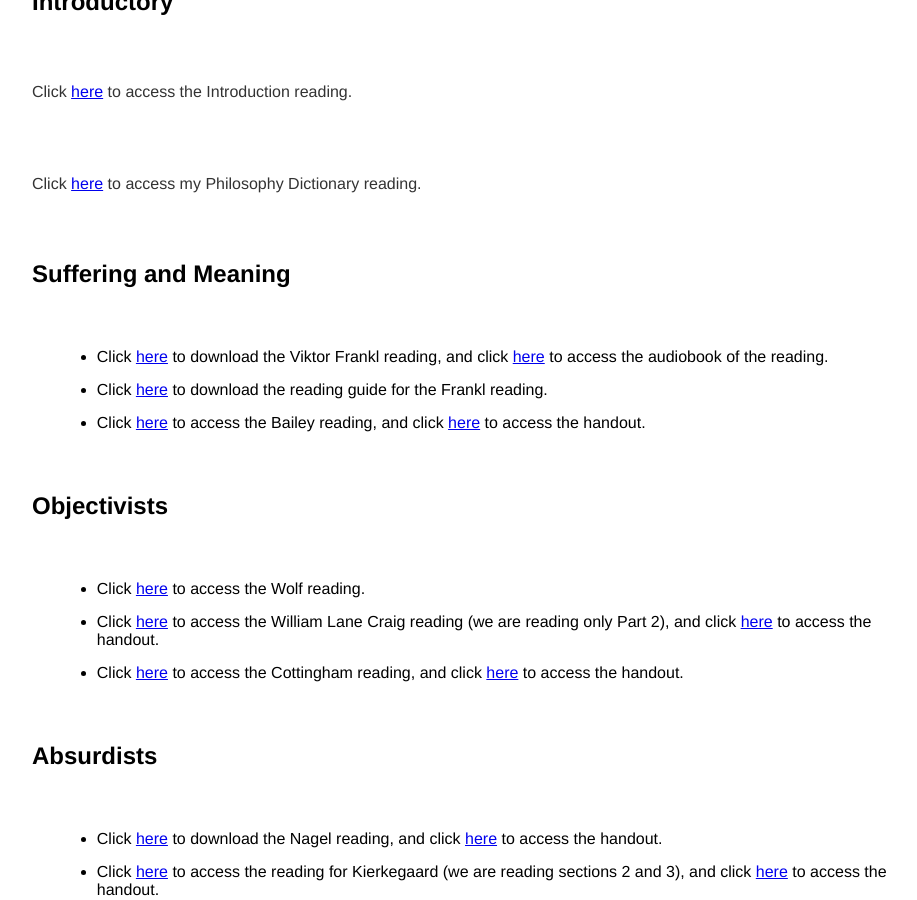
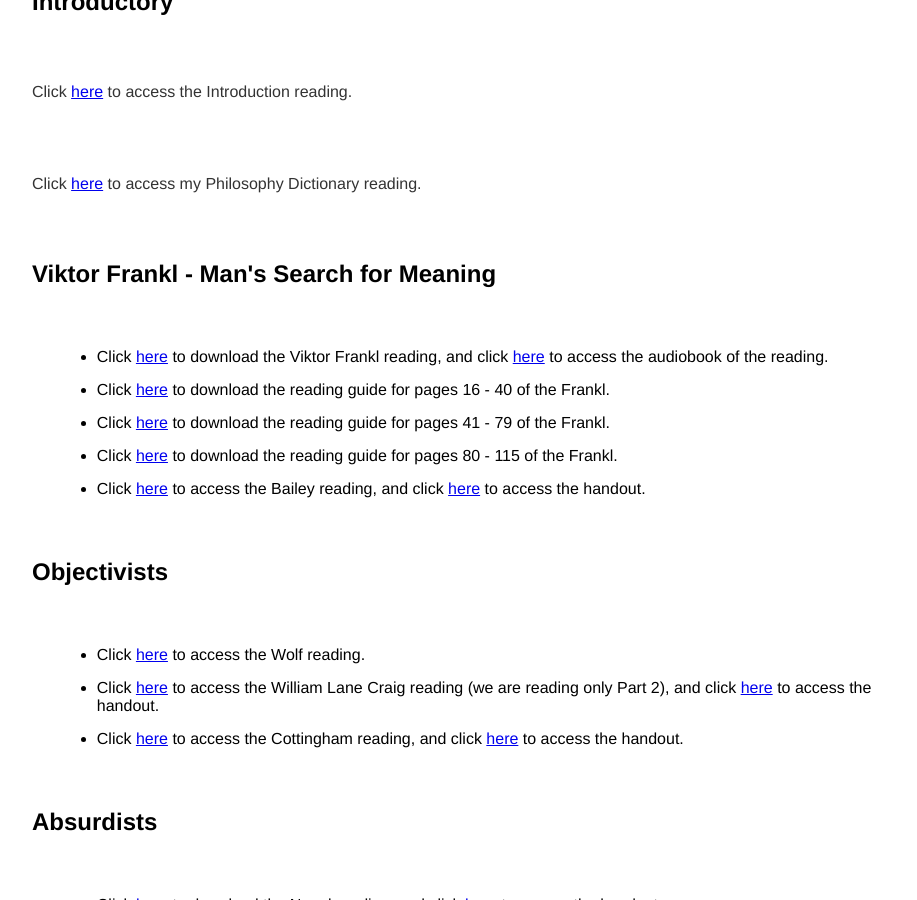
Before and after one commit to kevinjpatton/kevinjpatton.github.io, a Jekyll site: the page built from teaching/phil_1010/readings/index.html, in a window 1280 px wide and 900 px high, scrolled down 545 px. Shown: the whole window, without its empty margins (160-1077 px from the left). Built offline with Jekyll 4.4.1, drawn with Linux system fonts in a browser that asks for light colours; Markdown is read by kramdown in place of the engine named in the settings.

Commit message:
Update index.html

```diff
--- a/teaching/phil_1010/readings/index.html
+++ b/teaching/phil_1010/readings/index.html
@@ -6,9 +6,11 @@
 <h2>Introductory</h2>
 <p>Click <a href="/banda/Draft - How to Philosophize.pdf" target="_blank">here</a> to access the Introduction reading.</p>
 <p>Click <a href="/banda/Draft - Philosophabet.pdf" target="_blank">here</a> to access my Philosophy Dictionary reading.</p>
-<h2>Suffering and Meaning</h2><ul class="standard-list">
+<h2>Viktor Frankl - Man's Search for Meaning</h2><ul class="standard-list">
 <li>Click <a href="/teaching/phil_1010/readings/Viktor E. Frankl - Man's Search For Meaning.pdf" target="_blank">here</a> to download the Viktor Frankl reading, and click <a href="https://youtu.be/MoyHK_ocfD8?si=0kpp0NixYmhzVHJa" target="_blank">here</a> to access the audiobook of the reading.</li>
-<li>Click <a href="/teaching/phil_1010/readings/Handout - Frankl.pdf" target="_blank">here</a> to download the reading guide for the Frankl reading.</li>
+<li>Click <a href="/teaching/phil_1010/readings/Handout - Frankl pgs 16 - 40.pdf" target="_blank">here</a> to download the reading guide for pages 16 - 40 of the Frankl.</li>
+  <li>Click <a href="/teaching/phil_1010/readings/Handout - Frankl pgs 41 - 79.pdf" target="_blank">here</a> to download the reading guide for pages 41 - 79 of the Frankl.</li>
+  <li>Click <a href="/teaching/phil_1010/readings/Handout - Frankl pgs 80 - 115.pdf" target="_blank">here</a> to download the reading guide for pages 80 - 115 of the Frankl.</li>
 <li>Click <a href="/teaching/phil_1010/readings/Richard Bailey - Meaning and Frankls Existential Psychiatry.pdf" target="_blank">here</a> to access the Bailey reading, and click <a href="/teaching/phil_1010/readings/Handout - Bailey.pdf" target="_blank">here</a> to access the handout.</li>
 </ul>
 <h2>Objectivists</h2><ul class="standard-list">
```
